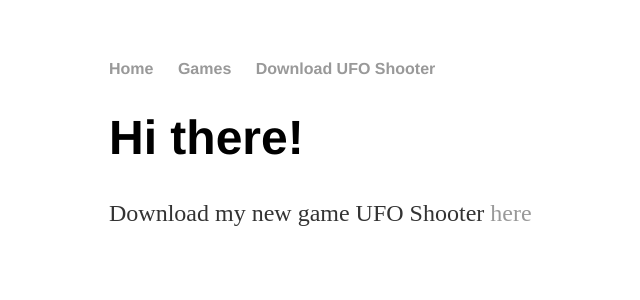
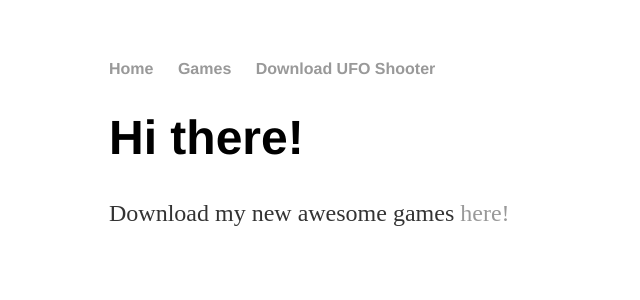
Before and after one commit to BardyBard/BardyBard.github.io, a Jekyll site: the page built from index.html, in a window 1280 px wide. Shown: the top 300 px of the page, without its empty margins (83-723 px from the left). Built offline with Jekyll 4.4.1, drawn with Linux system fonts in a browser that asks for light colours.

Commit message:
Update index.html

```diff
--- a/index.html
+++ b/index.html
@@ -1,8 +1,8 @@
 ---
 layout: default
-title: Gamez
+title: Bliz Gamez
 ---
 <div class="blurb">
 	<h1>Hi there!</h1>
-	<p>Download my new game UFO Shooter <a href="/ufo_shooter">here</a></p>
+	<p>Download my new awesome games <a href="/games.html">here!</a></p>
 </div><!-- /.blurb -->
```
